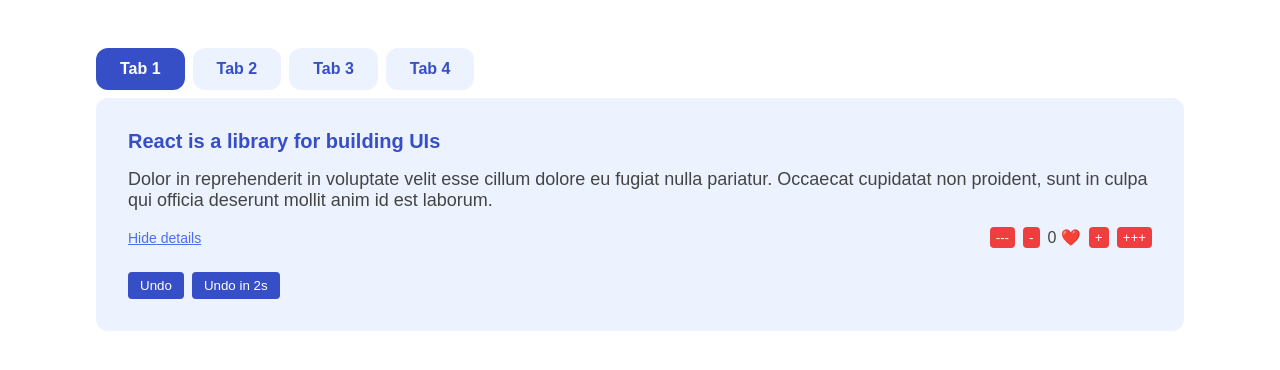
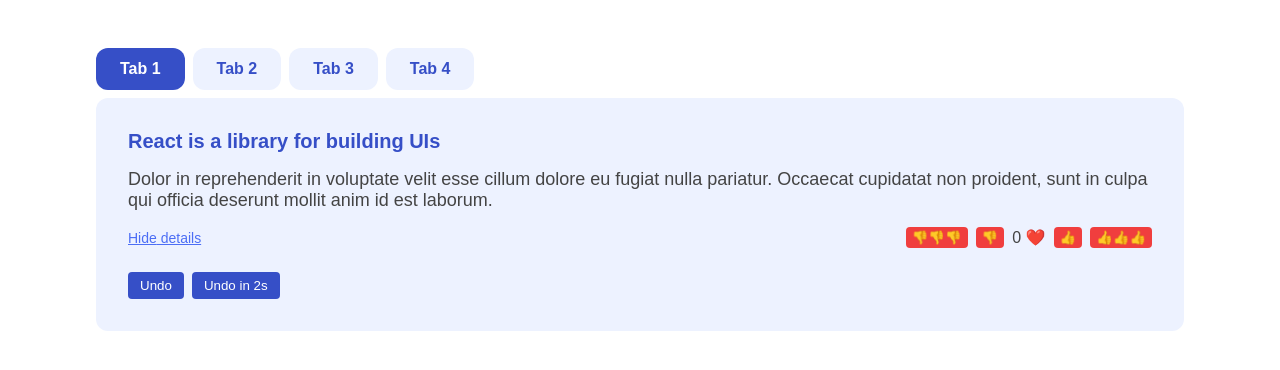
Before and after one commit to vikram-codes/React-Working, a React (Vite) app: page / in a window 1280 px wide. Shown: the top 370 px of the page. Built offline with nearby package versions, Linux system fonts and the light colour scheme.

Commit message:
Changed the signt to Emoji

```diff
--- a/src/components/TabContent.jsx
+++ b/src/components/TabContent.jsx
@@ -28,11 +28,11 @@
         </button>
 
         <div className="hearts-counter">
-          <button onClick={handleNegativeTripleInc}>---</button>
-          <button onClick={handleNegativeInc}> - </button>
+          <button onClick={handleNegativeTripleInc}>👎👎👎</button>
+          <button onClick={handleNegativeInc}>👎</button>
           <span>{likes} ❤️</span>
-          <button onClick={handleInc}>+</button>
-          <button onClick={handleTripleInc}>+++</button>
+          <button onClick={handleInc}>👍</button>
+          <button onClick={handleTripleInc}>👍👍👍</button>
         </div>
       </div>
 
```
